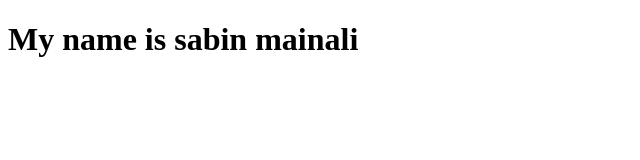
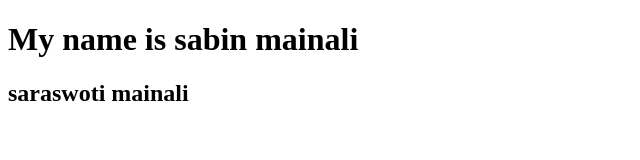
Before and after one commit to YubiiRajKhatiwada/Demo, a plain HTML site: page index.html in a window 1280 px wide. Shown: the whole page, without its empty margins (0-640 px from the left). Drawn offline with Linux system fonts and the light colour scheme.

Commit message:
new name changed

```diff
--- a/index.html
+++ b/index.html
@@ -7,6 +7,6 @@
 </head>
 <body>
     <h1>My name is sabin mainali </h1>
-
+    <h2> saraswoti mainali</h2>
 </body>
 </html>
```
